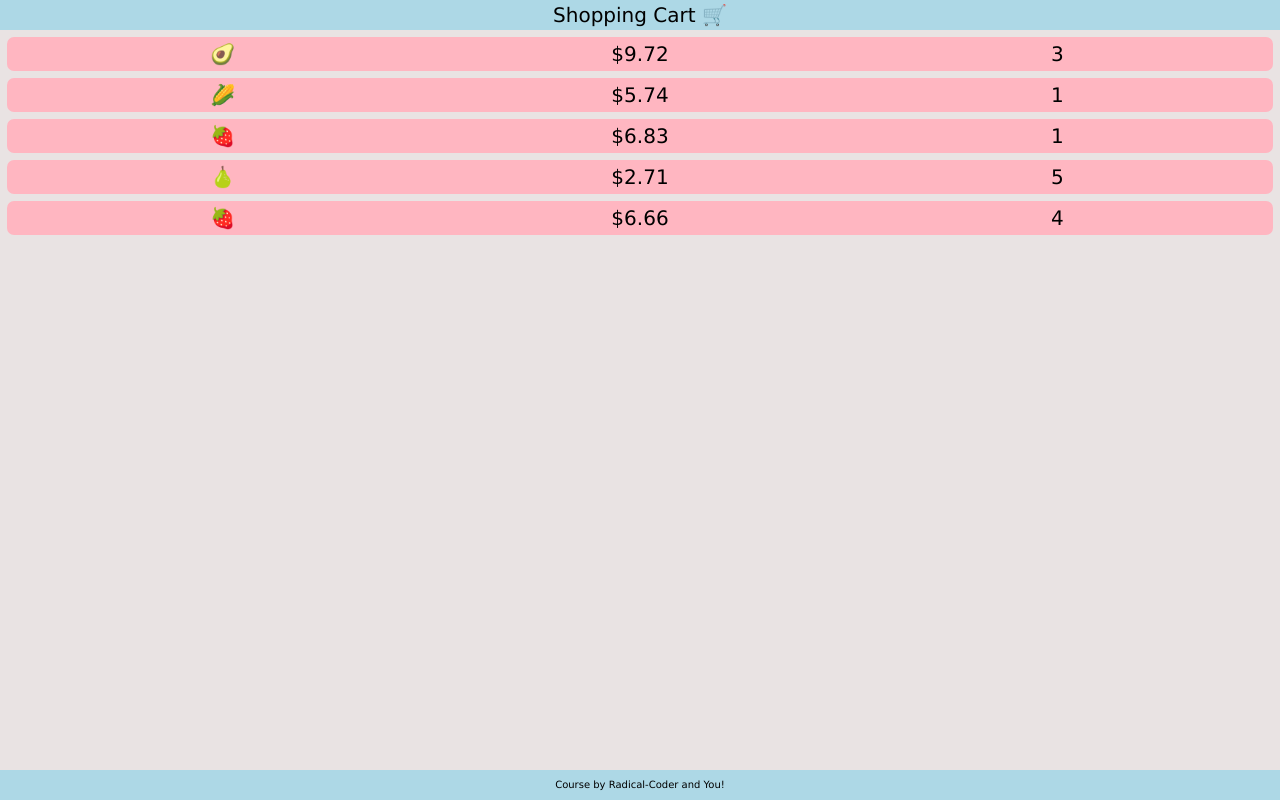
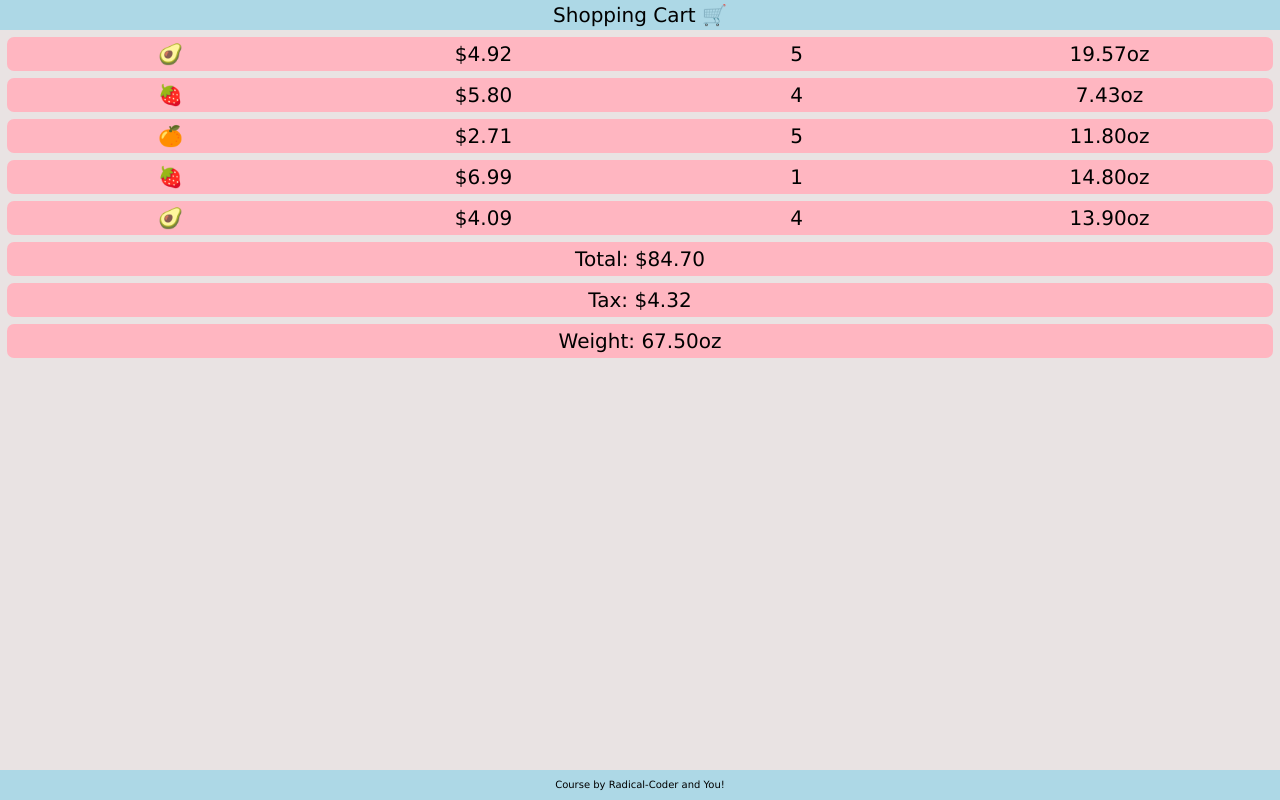
Before and after one commit to chak-eeb/MATH4DEVS, a plain HTML site: page index.html in a window 1280 px wide. Drawn offline with Linux system fonts and the light colour scheme.

Commit message:
finish shopping cart functionality

```diff
--- a/index.html
+++ b/index.html
@@ -10,6 +10,9 @@
     <header>Shopping Cart 🛒</header>
     <main>
       <div id="ShoppingCart"></div>
+      <div id="total"></div>
+      <div id="tax"></div>
+      <div id="weight"></div>
     </main>
     <footer>Course by Radical-Coder and You!</footer>
 
--- a/index.js
+++ b/index.js
@@ -36,6 +36,7 @@ let products = [...Array(5)].map((_, i) => {
   return {
     index: i,
     title: possibleProducts[roll(0, possibleProducts.length)],
+    weight: roll(6, 20, 1).toFixed(2),
     price: roll(1, 10, 1).toFixed(2),
     count: roll(1, 6),
   };
@@ -50,7 +51,31 @@ products.forEach((product) => {
   <div> ${product.title}</div>
   <div> \$${product.price}</div>
   <div> ${product.count}</div>
+  <div> ${product.weight}oz</div>
   </div>`;
 });
 
 cartContainer.innerHTML = cartHtml;
+
+let prodTotal = products
+  .reduce((acc, product) => {
+    return acc + parseFloat(product.price) * product.count;
+  }, 0)
+  .toFixed(2);
+console.log(prodTotal);
+
+let tot = document.getElementById("total");
+tot.innerHTML = `Total: \$${prodTotal}`;
+
+let taxField = document.getElementById("tax");
+let taxRate = roll(5, 10, 1).toFixed(1) / 100;
+let taxAmount = (prodTotal * taxRate).toFixed(2);
+taxField.innerHTML = `Tax: \$${taxAmount}`;
+
+let weight = document.getElementById("weight");
+let totWeight = products
+  .reduce((acc, product) => {
+    return acc + parseFloat(product.weight);
+  }, 0)
+  .toFixed(2);
+weight.innerHTML = `Weight: ${totWeight}oz`;
--- a/style.css
+++ b/style.css
@@ -41,7 +41,10 @@ footer {
   text-align: center;
 }
 
-.product {
+.product,
+#total,
+#tax,
+#weight {
   font-size: 2rem;
   display: flex;
   margin: 0.7rem;
@@ -51,5 +54,12 @@ footer {
 }
 
 .product div {
-  width: calc(100% / 3);
+  width: calc(100% / 4);
 }
+
+#total,
+#tax,
+#weight {
+  display: flex;
+  justify-content: center;
+}
```
